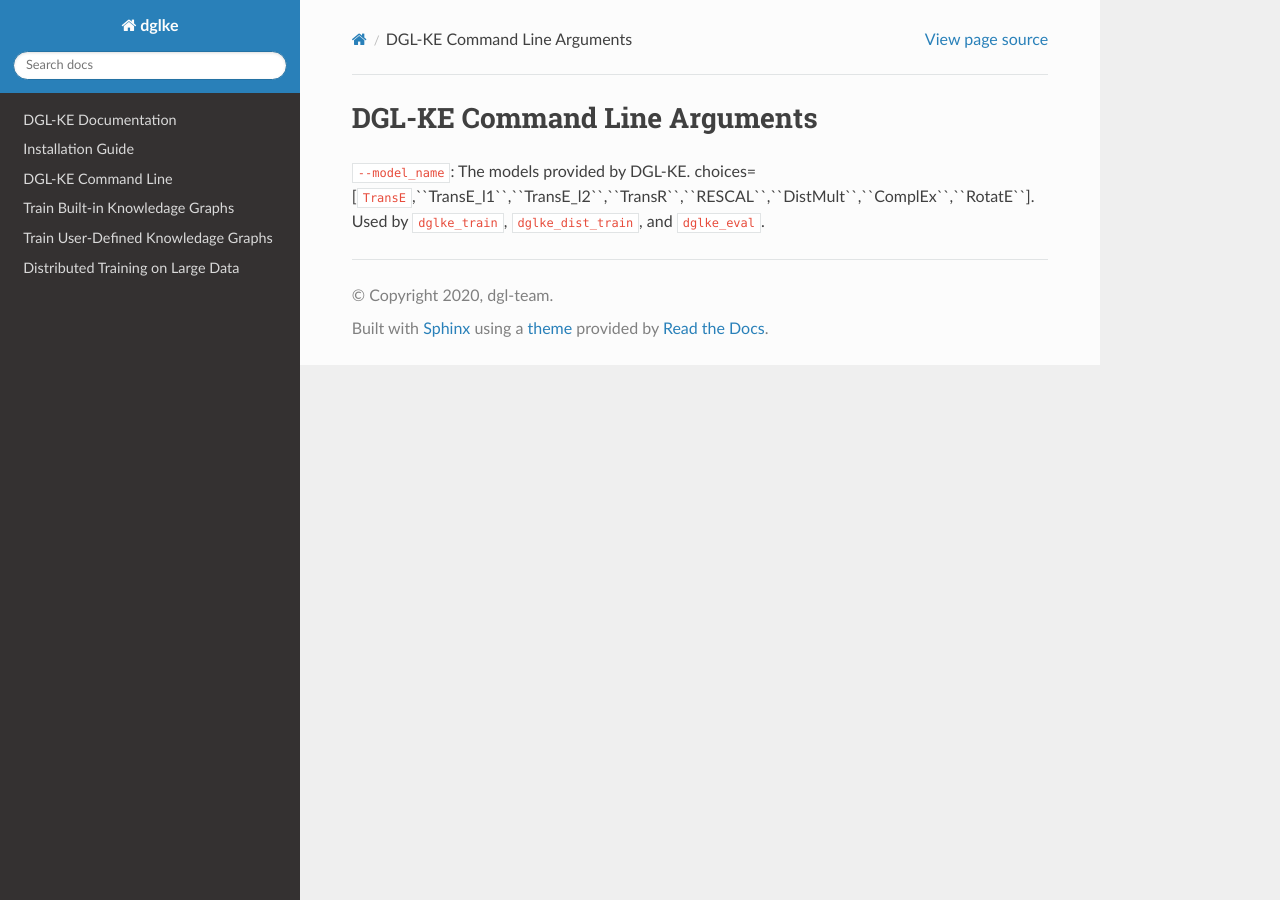
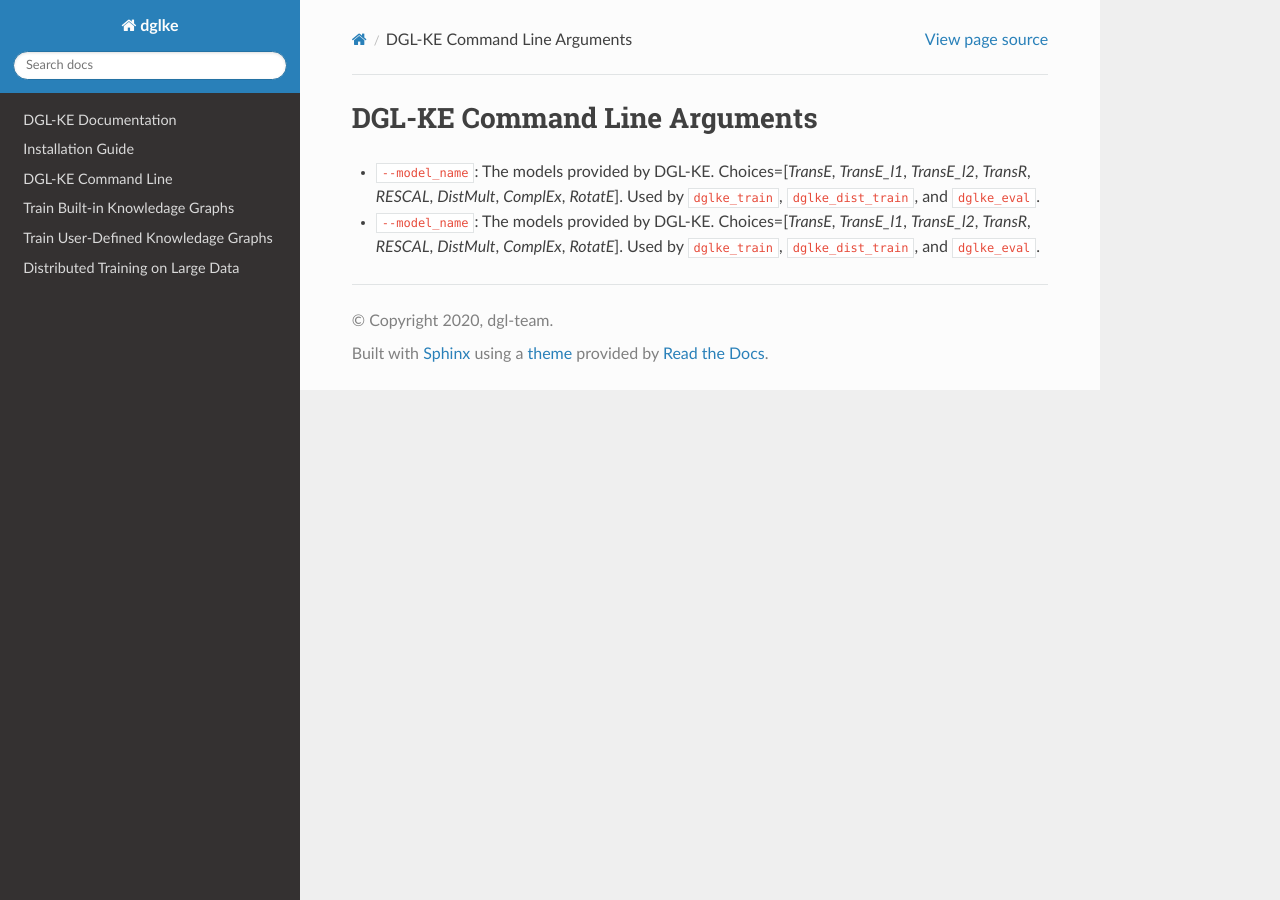
Before and after one commit to awslabs/dgl-ke, a Sphinx documentation site: the page built from docs/source/arguments.rst, in a window 1280 px wide. Built offline with Sphinx 7.4.7 and the Read the Docs theme 2.0.0, drawn with Linux system fonts in a browser that asks for light colours.

Commit message:
update document

```diff
--- a/docs/source/arguments.rst
+++ b/docs/source/arguments.rst
@@ -1,4 +1,6 @@
 DGL-KE Command Line Arguments
 ----------------------------------
 
-``--model_name``: The models provided by DGL-KE. choices=[``TransE``,``TransE_l1``,``TransE_l2``,``TransR``,``RESCAL``,``DistMult``,``ComplEx``,``RotatE``]. Used by ``dglke_train``, ``dglke_dist_train``, and ``dglke_eval``.
+- ``--model_name``: The models provided by DGL-KE. Choices=[*TransE*, *TransE_l1*, *TransE_l2*, *TransR*, *RESCAL*, *DistMult*, *ComplEx*, *RotatE*]. Used by ``dglke_train``, ``dglke_dist_train``, and ``dglke_eval``.
+
+- ``--model_name``: The models provided by DGL-KE. Choices=[*TransE*, *TransE_l1*, *TransE_l2*, *TransR*, *RESCAL*, *DistMult*, *ComplEx*, *RotatE*]. Used by ``dglke_train``, ``dglke_dist_train``, and ``dglke_eval``.
```
